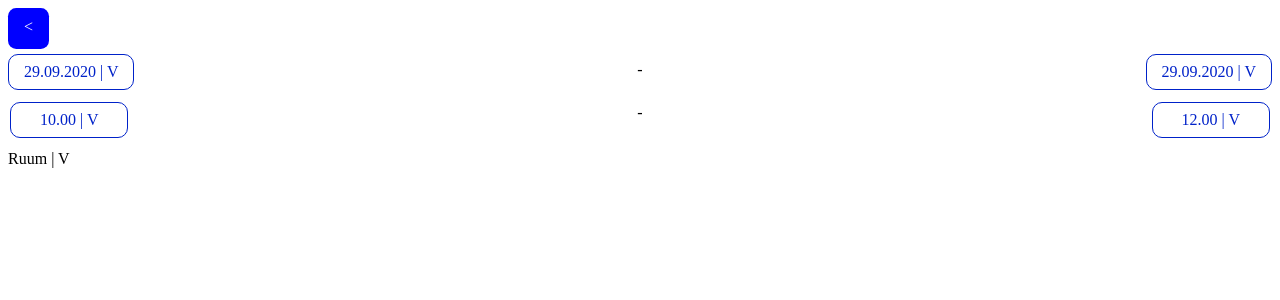
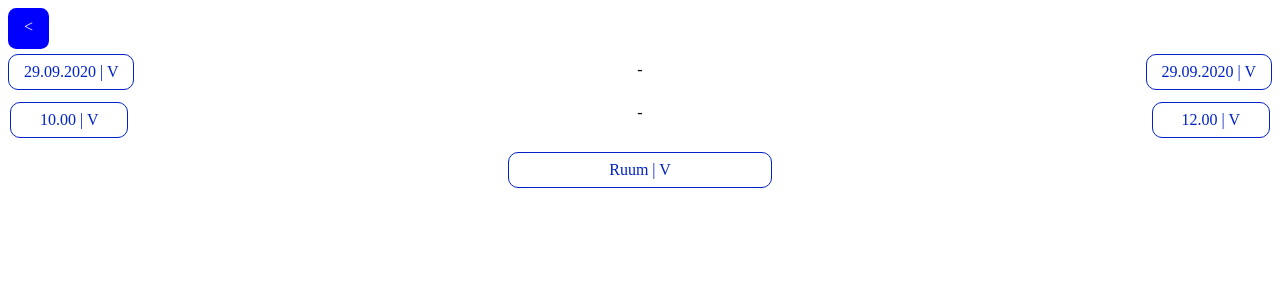
Before and after one commit to fs-s/TeamEZ, a PHP site: page / in a window 1280 px wide. Shown: the top 300 px of the page. Run offline with PHP 8.4, Linux system fonts and the light colour scheme.

Commit message:
Update style.css

```diff
--- a/style.css
+++ b/style.css
@@ -44,3 +44,16 @@
 .hours span{
     padding: 2px 21px;
 }
+.room{
+    display: flex;
+	justify-content: center;
+    margin-bottom: 10px;
+    padding: 2px;
+
+}
+.room div{
+    border: solid 1px #0022c9;
+	border-radius: 10px;
+	color: #0022c9;
+    padding: 0.5rem 100px;
+}
```
